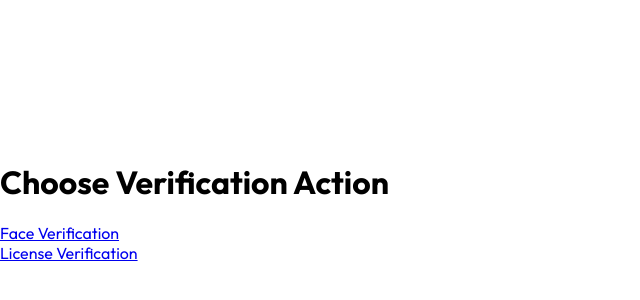
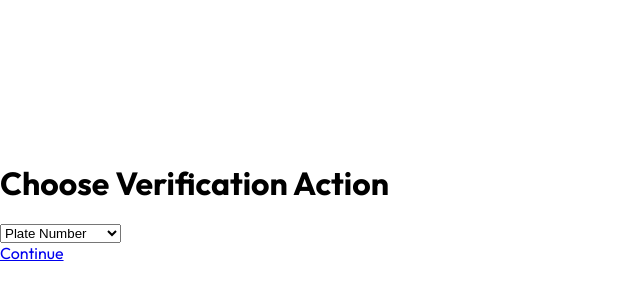
Before and after one commit to Intuneteq/verify-me, a React (Create React App) app: page / in a window 1280 px wide. Shown: the part 198-498 px from the top of the page, without its empty margins (0-640 px from the left). Built offline with nearby package versions, Linux system fonts and the light colour scheme.

Commit message:
dropdown fix

```diff
--- a/src/Pages/Home.js
+++ b/src/Pages/Home.js
@@ -1,25 +1,23 @@
-import React from 'react';
+import React, { useState }from 'react';
 import { Link  } from "react-router-dom";
 
 const Home = () => {
 
-    // const [verification, setVerification] = useState('');
-    // const [value, setValue] = useState('');
+    const [verification, setVerification] = useState('PlateNumber');
 
-    // const handleChange = (e) => {
-    //   setValue(e.target.value);
-    // };
+  const handleSelectChange = (e) => {
+    setVerification(e.target.value);
+  }
 
   return (
     <div className='form-container home'>
         <h1>Choose Verification Action</h1>
-        {/* <select id="verification" value={value} onChange={handleChange} >
+        <select id="verification" value={verification} onChange={handleSelectChange}>
             <option value="PlateNumber" >Plate Number</option>
             <option value="FaceVerification" >Face Verification</option>
         </select>
-        <Link onClick={console.log(value, 'value')} to ={value === "PlateNumber" ? '/license-verification': '/face-verification'} >Continue</Link> */}
-        <Link to = '/face-verification'>Face Verification</Link>
-        <Link to= '/license-verification'>License Verification</Link>
+
+        <Link to={verification === "PlateNumber" ? '/license-verification' : '/face-verification'}>Continue</Link>
     </div>
   )
   }
```
